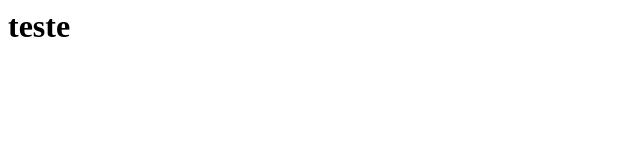
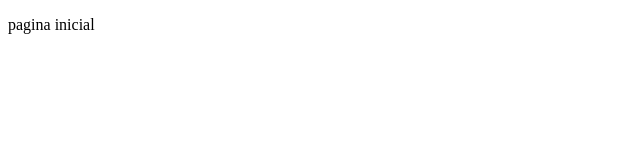
Before and after one commit to Gsaavedra-sa/git-iniciante, a plain HTML site: page index.html in a window 1280 px wide. Shown: the full height of the page, 0-640 px from the left. Drawn offline with Linux system fonts and the light colour scheme.

Commit message:
pagina html inicial

```diff
--- a/index.html
+++ b/index.html
@@ -1,6 +1,12 @@
-<html>
-    <head>
-
-    </head>
-  <h1>teste</h1>
+<!DOCTYPE html>
+<html lang="en">
+<head>
+  <meta charset="UTF-8">
+  <meta http-equiv="X-UA-Compatible" content="IE=edge">
+  <meta name="viewport" content="width=device-width, initial-scale=1.0">
+  <title>Document</title>
+</head>
+<body>
+  <p>pagina inicial</p>
+</body>
 </html>
```
